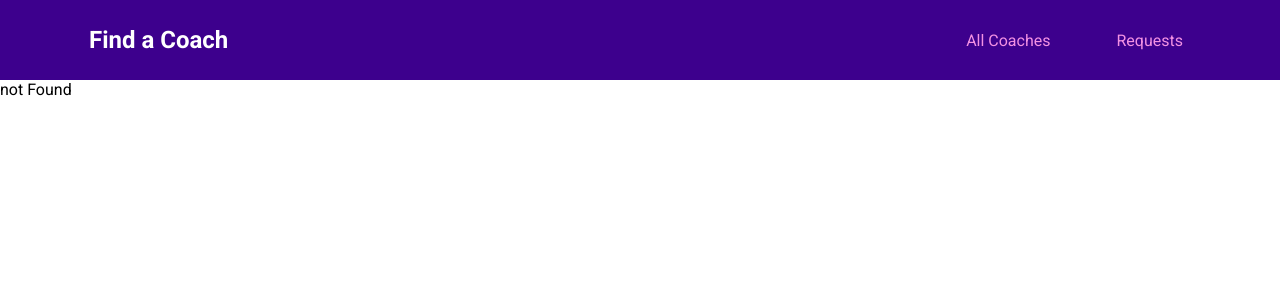
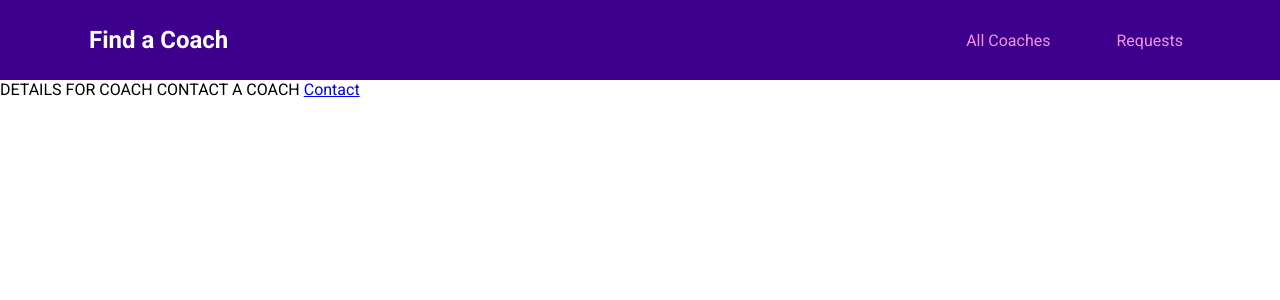
Before and after one commit to VictoriyaK19/main_project, a Vue app: page /coaches/c1/contact in a window 1280 px wide. Before the commit this address had no page. Shown: the top 300 px of the page. Built offline with nearby package versions, Linux system fonts and the light colour scheme.

Commit message:
wiring up pages

```diff
--- a/src/pages/coaches/CoachDetail.vue
+++ b/src/pages/coaches/CoachDetail.vue
@@ -1,3 +1,5 @@
 <template>
-    not Found
+    DETAILS FOR COACH
+    <router-view></router-view>
+    <router-link to="/coaches/c1/contact">Contact</router-link>
 </template>
--- a/src/pages/coaches/CoachRegistration.vue
+++ b/src/pages/coaches/CoachRegistration.vue
@@ -1,3 +1,3 @@
 <template>
-    not Found
+    REGISTER
 </template>
--- a/src/pages/coaches/CoachesList.vue
+++ b/src/pages/coaches/CoachesList.vue
@@ -3,6 +3,11 @@
         FILTER
     </section>
     <section>
-        LIST OF COUCHES
+        <div class="control">
+            <button>Refresh</button>
+            <router-link to="/register">Register as a Coach</router-link>
+        </div>
+        <ul>LIST OF COUCHES</ul>
+
     </section>
 </template>
--- a/src/pages/requests/ContactCoach.vue
+++ b/src/pages/requests/ContactCoach.vue
@@ -1,3 +1,3 @@
 <template>
-    not Found
+    CONTACT A COACH
 </template>
--- a/src/pages/requests/RequestsReceived.vue
+++ b/src/pages/requests/RequestsReceived.vue
@@ -1,3 +1,3 @@
 <template>
-    not Found
+    REQUEST
 </template>
--- a/src/router.js
+++ b/src/router.js
@@ -16,7 +16,7 @@ const router = createRouter({
       path: "/coaches/:id",
       component: CoachDetail,
       children: [
-        { path: "/contact", component: ContactCoach }, // /coaches/c1/contact
+        { path: "contact", component: ContactCoach }, // /coaches/c1/contact
       ],
     },
     { path: "/register", component: CoachRegistration },
```
